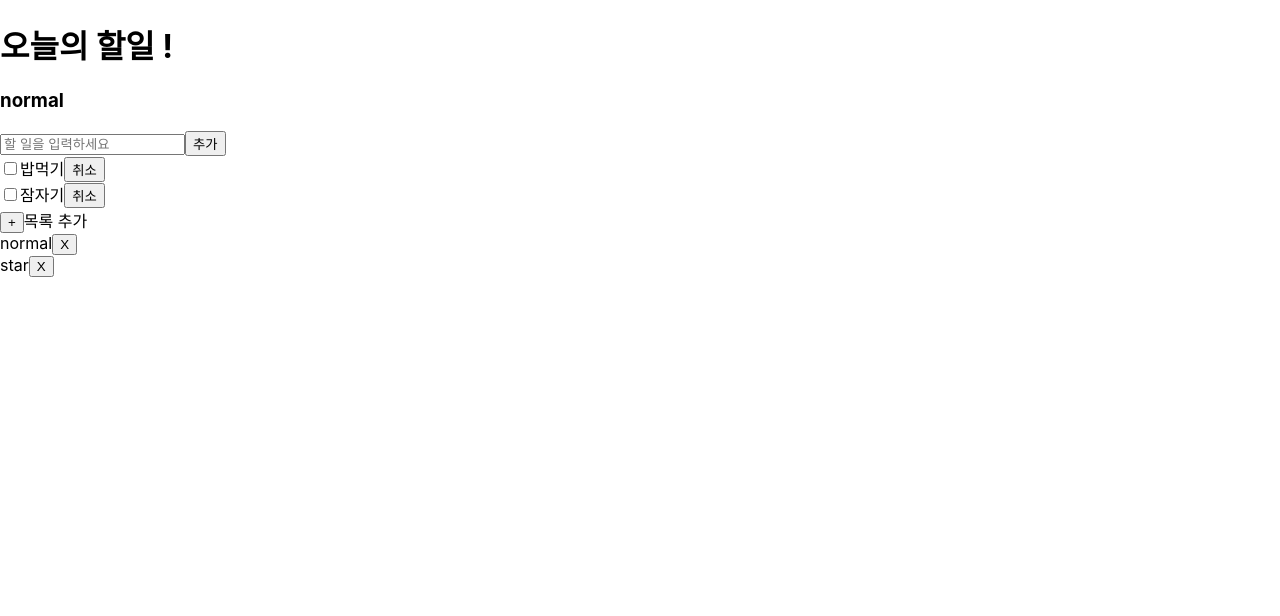
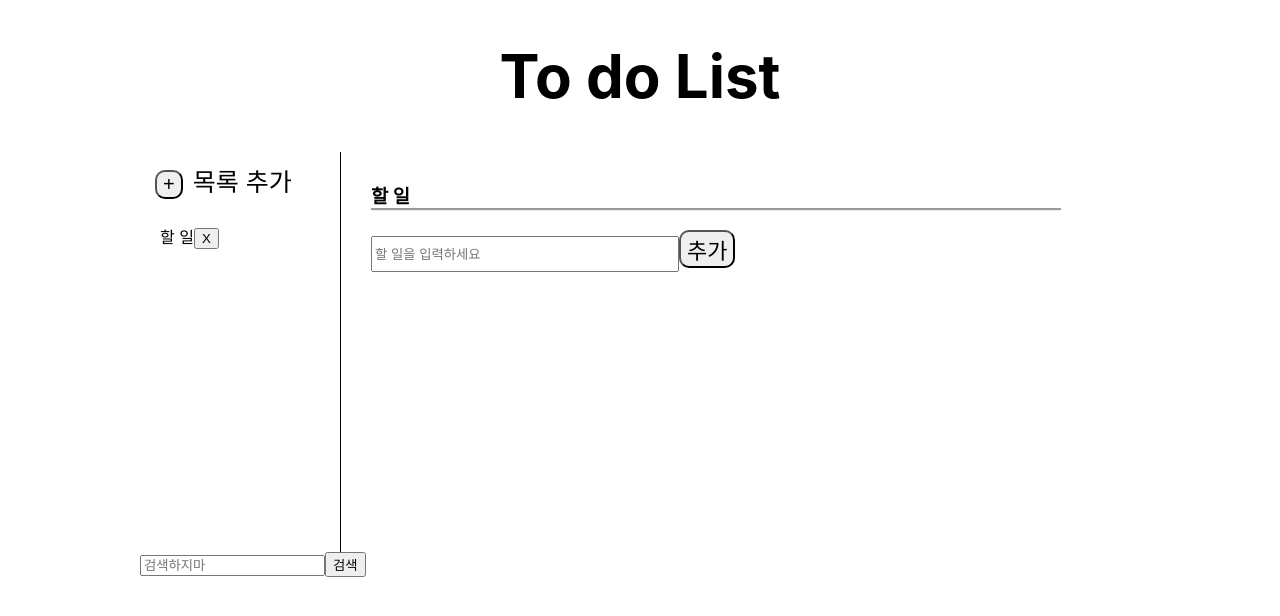
Before and after one commit to gustkdxo007/Todo-List, a React (Create React App) app: page / in a window 1280 px wide. Shown: the top 616 px of the page. Built offline with nearby package versions, Linux system fonts and the light colour scheme.

Commit message:
basic css complete

```diff
--- a/src/App.css
+++ b/src/App.css
@@ -1,33 +1,84 @@
-/* .App {
-  text-align: center;
+.App {
+  margin: auto;
+  width: 1000px;
 }
 
-.App-logo {
-  animation: App-logo-spin infinite 20s linear;
-  height: 40vmin;
-  pointer-events: none;
+.top {
+  width: 1000px;
+  text-align: center;
+  font-size: 30px
 }
 
-.App-header {
-  background-color: #282c34;
-  min-height: 100vh;
-  display: flex;
-  flex-direction: column;
-  align-items: center;
-  justify-content: center;
-  font-size: calc(10px + 2vmin);
-  color: white;
+.category {
+  float: left;
+  height: 400px;
+  width: 20%;
+  border-right: solid;
+  border-width: thin;
 }
 
-.App-link {
-  color: #61dafb;
+.todolist {
+  float: left;
+  height: 400px;
+  width: 69%;
 }
 
-@keyframes App-logo-spin {
-  from {
-    transform: rotate(0deg);
-  }
-  to {
-    transform: rotate(360deg);
-  }
-} */
+.addCate {
+  font-size: 25px;
+  position: relative;
+  top: 10px;
+  left: 15px;
+}
+
+.Category-category {
+  position: relative;
+  top: 30px;
+  left: 15px;
+  bottom: 15px;
+  padding: 5px;
+}
+
+.addTodo-cate {
+  position: relative;
+  top: 10px;
+  left: 30px;
+  border-bottom: groove;
+}
+
+.todo-todo {
+  position: relative;
+  top: 20px;
+  bottom: 15px;
+  left: 30px;
+  padding: 5px;
+}
+
+.addCateBtn {
+  font-size: 20px;
+  margin-right: 10px;
+  border-radius: 10px;
+}
+
+.Category-btn {
+  left: 50px;
+}
+
+.Category-span {
+  cursor: default;
+}
+
+#add-todo {
+  width: 300px;
+  height: 30px;
+}
+
+.addTodo-input {
+  position: relative;
+  top: 10px;
+  left: 30px;
+}
+
+.addTodo-btn {
+  font-size: 22px;
+  border-radius: 10px;
+}
--- a/src/App.js
+++ b/src/App.js
@@ -4,6 +4,7 @@ import AddTodo from './components/addTodo';
 import TodoList from './components/todoList';
 import CategoryList from './components/categoryList';
 import AddCategory from './components/addCategory';
+import ChangeCategory from './components/changeCategory';
 import './App.css';
 
 class App extends React.Component {
@@ -12,18 +13,13 @@ class App extends React.Component {
     this.state = {
       todos: [
         {
-          title: '밥먹기',
-          category: 'normal',
+          title: null,
+          category: null,
           done: false,
         },
-        {
-          title: '잠자기',
-          category: 'normal',
-          done: false,
-        }
       ],
-      category: ['normal','star'],
-      currentCategory: 'normal',
+      category: ['할 일'],
+      currentCategory: '할 일',
     };
   }
 
@@ -78,12 +74,19 @@ class App extends React.Component {
 
   render() {
     return (
-      <div>
+      <div className='App'>
+        <div className='top'>
         <Top />
-        <AddTodo addTodoClick={this.addTodoClick} currCategory={this.state.currentCategory} />
-        <TodoList todos={this.state.todos} delTodo={this.delTodo} doneTodo={this.doneTodo} currCategory={this.state.currentCategory}/>
-        <AddCategory addCategory={this.addCategory} />
-        <CategoryList categories={this.state.category} delCategory={this.delCategory} handleCategory={this.handleCategory} />
+        </div>
+        <span className='category'>
+          <AddCategory addCategory={this.addCategory} />
+          <CategoryList categories={this.state.category} delCategory={this.delCategory} handleCategory={this.handleCategory} />
+        </span>
+        <span className='todolist'>
+          <AddTodo addTodoClick={this.addTodoClick} currCategory={this.state.currentCategory} />
+          <TodoList todos={this.state.todos} delTodo={this.delTodo} doneTodo={this.doneTodo} currCategory={this.state.currentCategory}/>
+        </span>
+        <ChangeCategory />
       </div>
     )
   }
--- a/src/components/addCategory.js
+++ b/src/components/addCategory.js
@@ -3,8 +3,8 @@ import React from 'react';
 const AddCategory = (props) => {
 
     return (
-        <div>
-            <button onClick={props.addCategory}>+</button>목록 추가
+        <div className='addCate'>
+            <button className='addCateBtn' onClick={props.addCategory}>+</button>목록 추가
         </div>
     );
 };
--- a/src/components/addTodo.js
+++ b/src/components/addTodo.js
@@ -26,10 +26,13 @@ class AddTodo extends React.Component {
 
   render() {
     return (
-      <div>
-        <h3>{this.props.currCategory}</h3>
-        <input id='add-todo' type='text' value={this.state.value} onChange={this.onChange} onKeyPress={this.onEnter} placeholder='할 일을 입력하세요' ></input>
-        <button onClick={this.onClick}>추가</button>
+      <div className='addTodo-addTodo'>
+        <h3 className='addTodo-cate'>{this.props.currCategory}</h3>
+        <div className='addTodo-input'>
+          <input id='add-todo' type='text' value={this.state.value} onChange={this.onChange} onKeyPress={this.onEnter} placeholder='할 일을 입력하세요' ></input>
+          <button className='addTodo-btn' onClick={this.onClick}>추가</button>
+        </div>
+
      </div>
     )
   }
--- a/src/components/category.js
+++ b/src/components/category.js
@@ -2,9 +2,9 @@ import React from 'react';
 
 const Category = (props) => {
     return (
-        <div>
-            <span onClick={props.handleCategory.bind(this, props.category)}>{props.category}</span>
-            <button onClick={props.delCategory.bind(this, props.category)}>X</button>
+        <div className='Category-category'>
+            <span className='Category-span' onClick={props.handleCategory.bind(this, props.category)}>{props.category}</span>
+            <button className='Category-btn' onClick={props.delCategory.bind(this, props.category)}>X</button>
         </div>
     );
 };
--- /dev/null
+++ b/src/components/changeCategory.js
@@ -0,0 +1,12 @@
+import React from 'react';
+
+const ChangeCategory = (props) => {
+    return (
+        <div>
+            <input type='text' placeholder='검색하지마' />
+            <button>검색</button>
+        </div>
+    );
+};
+
+export default ChangeCategory;
--- a/src/components/todo.js
+++ b/src/components/todo.js
@@ -9,10 +9,10 @@ const Todo = (props) => {
   }
 
     return (
-        <div style={completeLine()}>
+        <div className='todo-todo' style={completeLine()}>
             <input type="checkbox" onClick={props.doneTodo.bind(this, props.todos)} />
             <span onClick={props.doneTodo.bind(this, props.todos)}>{props.todos}</span>
-            <button onClick={props.delTodo.bind(this, props.todos)}>취소</button>
+            <button className='btn' onClick={props.delTodo.bind(this, props.todos)}>취소</button>
         </div>
     );
 };
--- a/src/components/top.js
+++ b/src/components/top.js
@@ -3,7 +3,7 @@ import React from 'react';
 const Top = () => {
   return (
         <div>
-            <h1>오늘의 할일 !</h1>
+            <h1>To do List</h1>
         </div>
     );
 };
```
